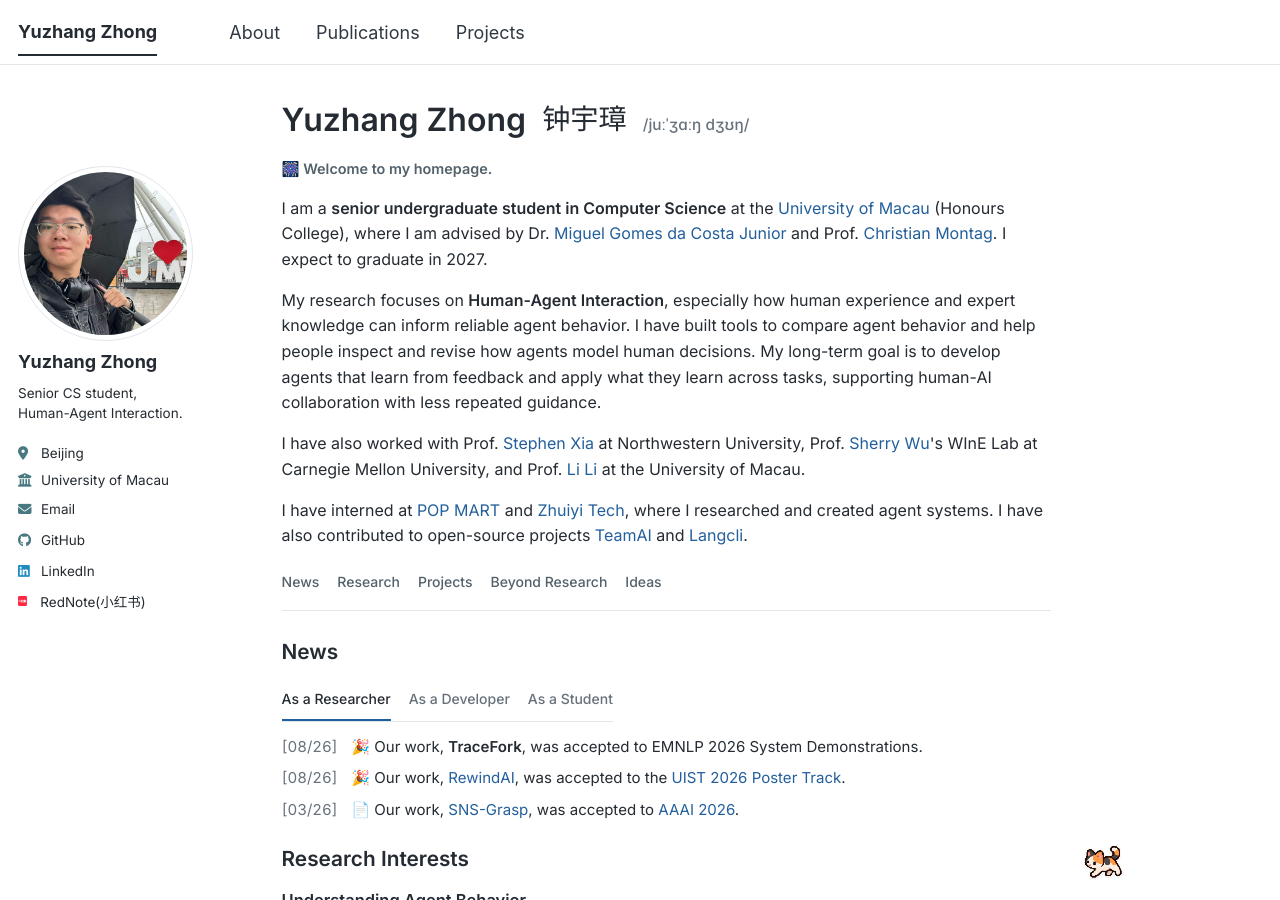
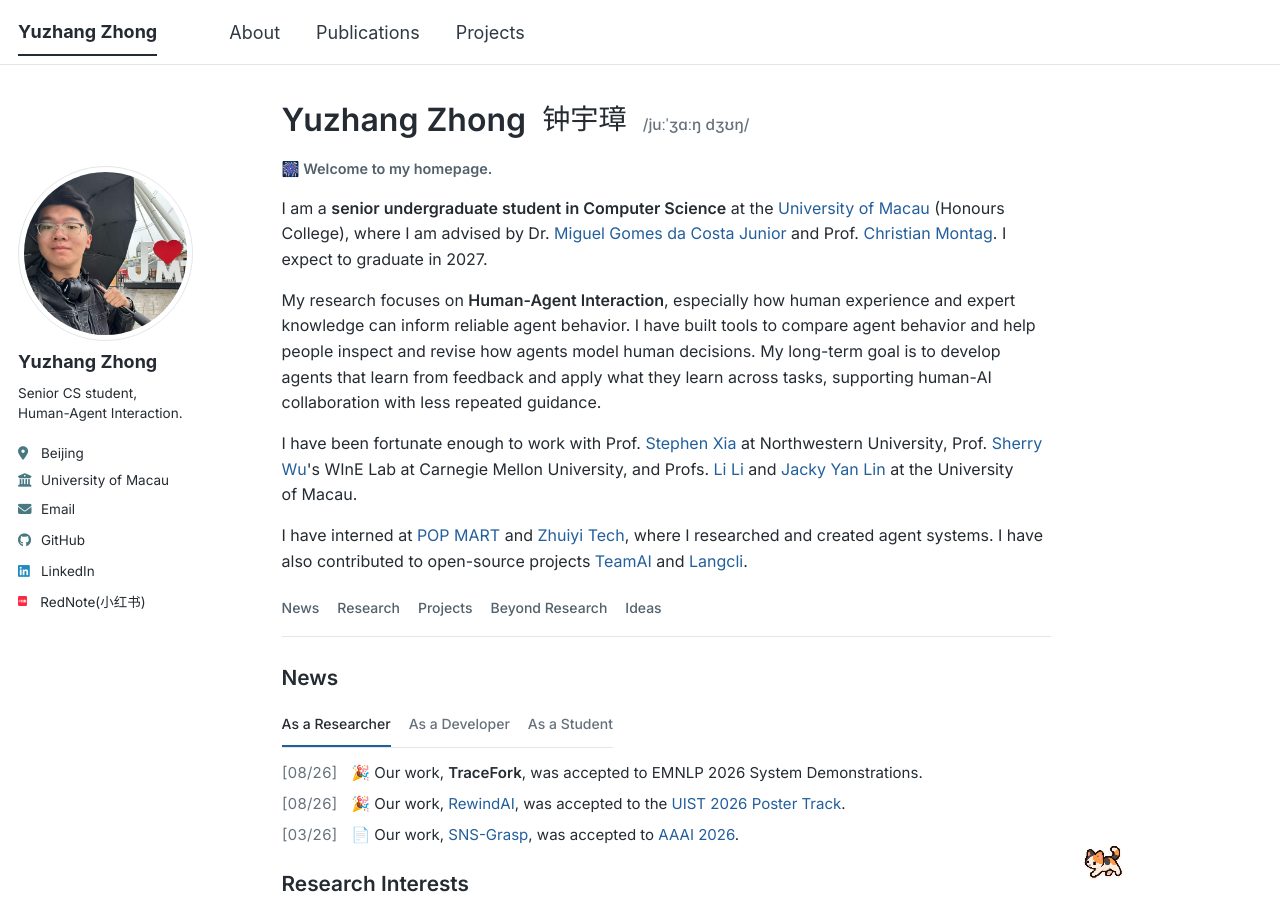
Before and after one commit to yuzhang-zhong/yuzhang-zhong.github.io, a Jekyll site: the page built from _pages/about.md, in a window 1280 px wide and 900 px high. Built offline with Jekyll 4.4.1, drawn with Linux system fonts in a browser that asks for light colours; comment, search, counter and statistics services are not loaded; a style sheet for code colours, icons or effects is not loaded.

Commit message:
Add Jacky Yan Lin collaboration and update mentor introduction wording

```diff
--- a/_pages/about.md
+++ b/_pages/about.md
@@ -14,7 +14,7 @@ redirect_from:
 <p class="welcome-kicker"><strong>🎆 Welcome to my homepage.</strong></p>
 <p class="welcome-lead">I am a <strong>senior undergraduate student in Computer Science</strong> at the <a href="https://www.um.edu.mo/">University of Macau</a> (Honours College), where I am advised by Dr. <a href="https://fic.um.edu.mo/people/mcosta/">Miguel Gomes da Costa Junior</a> and Prof. <a href="https://ccbs.iaibs.um.edu.mo/professor/prof-christian-montag/">Christian Montag</a>. I expect to graduate in 2027.</p>
 <p>My research focuses on <strong>Human-Agent Interaction</strong>, especially how human experience and expert knowledge can inform reliable agent behavior. I have built tools to compare agent behavior and help people inspect and revise how agents model human decisions. My long-term goal is to develop agents that learn from feedback and apply what they learn across tasks, supporting human-AI collaboration with less repeated guidance.</p>
-<p>I have also worked with Prof. <a href="https://www.stephenxia.com/">Stephen Xia</a> at Northwestern University, Prof. <a href="https://www.cs.cmu.edu/~sherryw/">Sherry Wu</a>'s WInE Lab at Carnegie Mellon University, and Prof. <a href="https://personal.fic.um.edu.mo/llili/">Li Li</a> at the University of Macau.</p>
+<p>I have been fortunate enough to work with Prof. <a href="https://www.stephenxia.com/">Stephen Xia</a> at Northwestern University, Prof. <a href="https://www.cs.cmu.edu/~sherryw/">Sherry Wu</a>'s WInE Lab at Carnegie Mellon University, and Profs. <a href="https://personal.fic.um.edu.mo/llili/">Li Li</a> and <a href="https://fba.um.edu.mo/zh-hant/faculty/yanlin/">Jacky Yan Lin</a> at the University of Macau.</p>
 <p>I have interned at <a href="https://www.popmart.com/">POP MART</a> and <a href="https://www.zhuiyi.ai/en/">Zhuiyi Tech</a>, where I researched and created agent systems. I have also contributed to open-source projects <a href="https://github.com/Tencent/teamai-cli">TeamAI</a> and <a href="https://github.com/LangcliTeam/langcli">Langcli</a>.</p>
 </section>
 
```
